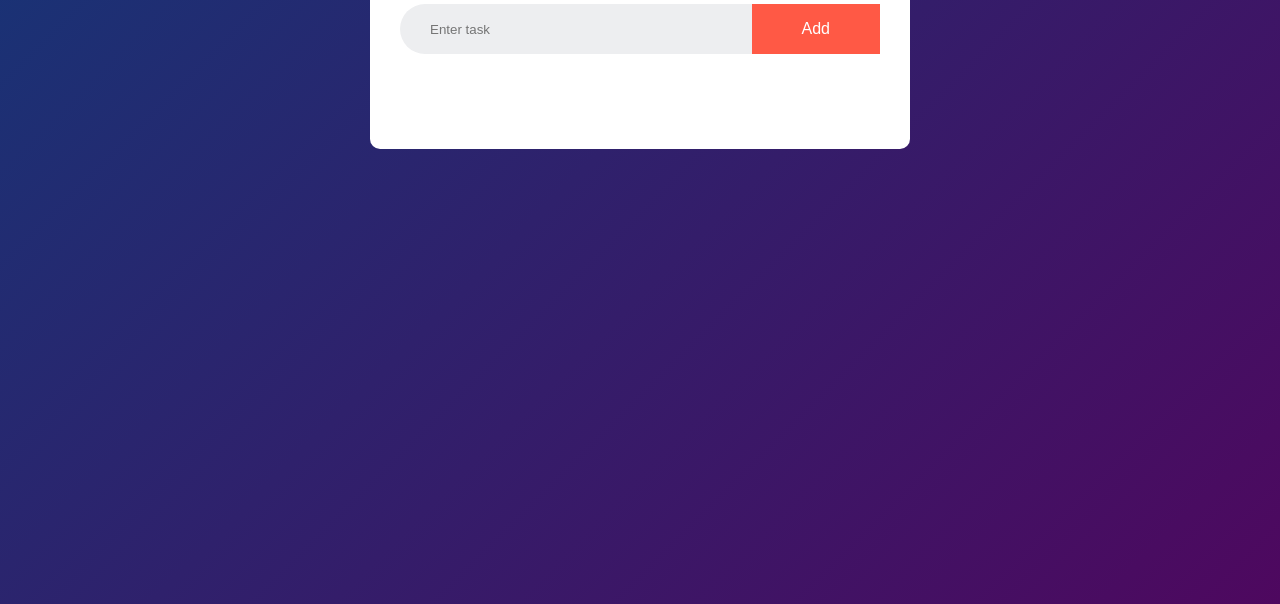
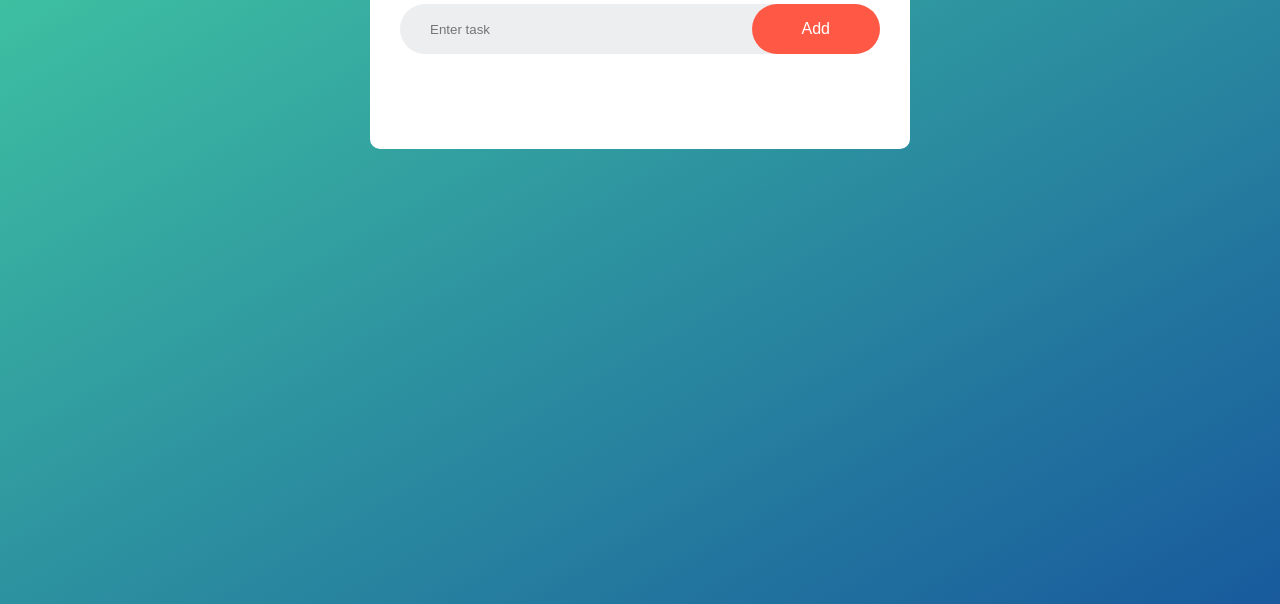
Before and after one commit to AmitChauhan63390/Todo-List, a plain HTML site: page index.html in a window 1280 px wide. Shown: the part 196-800 px from the top of the page. Drawn offline with Linux system fonts and the light colour scheme.

Commit message:
little color and button design change

```diff
--- a/style.css
+++ b/style.css
@@ -8,7 +8,7 @@
 .container{
     width:100%;
     min-height:100vh;
-    background: linear-gradient(135deg,#153677,#4e085f);
+    background: linear-gradient(150deg,#43cea2,#185a9d);
     padding:10px;
 }
 
@@ -51,6 +51,7 @@ input{
 }
 button{
     border:none;
+    border-radius: 30px;
     outline: none;
     padding: 16px 50px;
     background: #ff5945;
```
